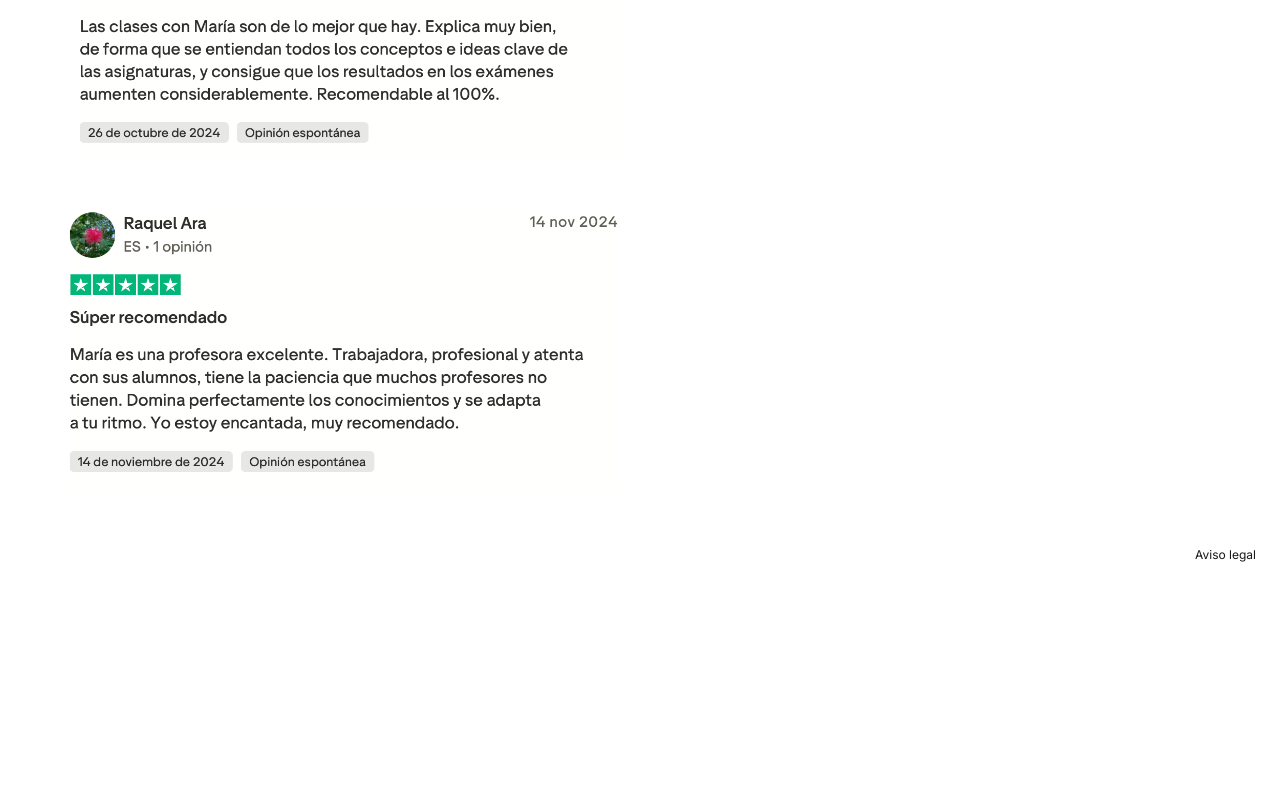
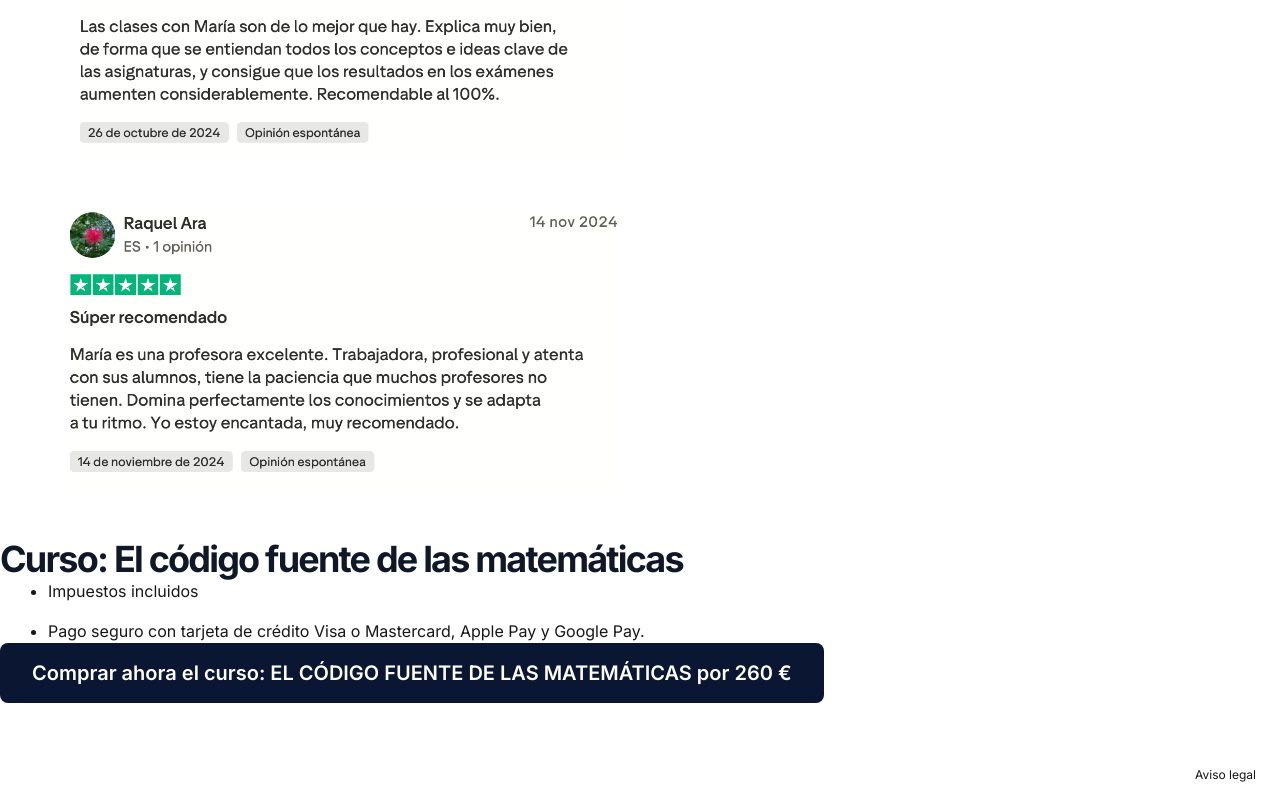
Before and after one commit to MariaLipiz/matessindramas, a Next.js app: page /codigo-fuente-de-las-matematicas in a window 1280 px wide. Shown: the part 9545-10336 px from the top of the page. Before the commit the page ends 10116 px from the top, so only its background shows below. Built offline with nearby package versions, Linux system fonts and the light colour scheme.

Commit message:
Boton comprar curso

```diff
--- a/src/app/codigo-fuente-de-las-matematicas/page.tsx
+++ b/src/app/codigo-fuente-de-las-matematicas/page.tsx
@@ -544,6 +544,29 @@ export default function CodigoFuente() {
 
       </section>
 
+      <h2 className="mx-auto text-gray-900 text-2xl font-bold tracking-tighter sm:text-3xl lg:text-4xl mt-12">
+         Curso: El código fuente de las matemáticas
+        </h2>
+
+        <ul className="list-disc pl-12 space-y-4 ">
+          <li>
+           Impuestos incluidos
+          </li>
+
+          <li>
+            Pago seguro con tarjeta de crédito Visa o Mastercard, Apple Pay y Google Pay.
+          </li>
+
+
+        </ul>
+
+        <Link
+          href="https://buy.stripe.com/bJe28r79CbJW5Sd7vAdEs04"
+          className="inline-block rounded-lg bg-[#0B1633] px-8 py-4 text-xl font-semibold text-white transition hover:opacity-95 mb-14"
+        >
+          Comprar ahora el curso: EL CÓDIGO FUENTE DE LAS MATEMÁTICAS por 260 €
+        </Link>
+
     </main>
   );
 }
```
